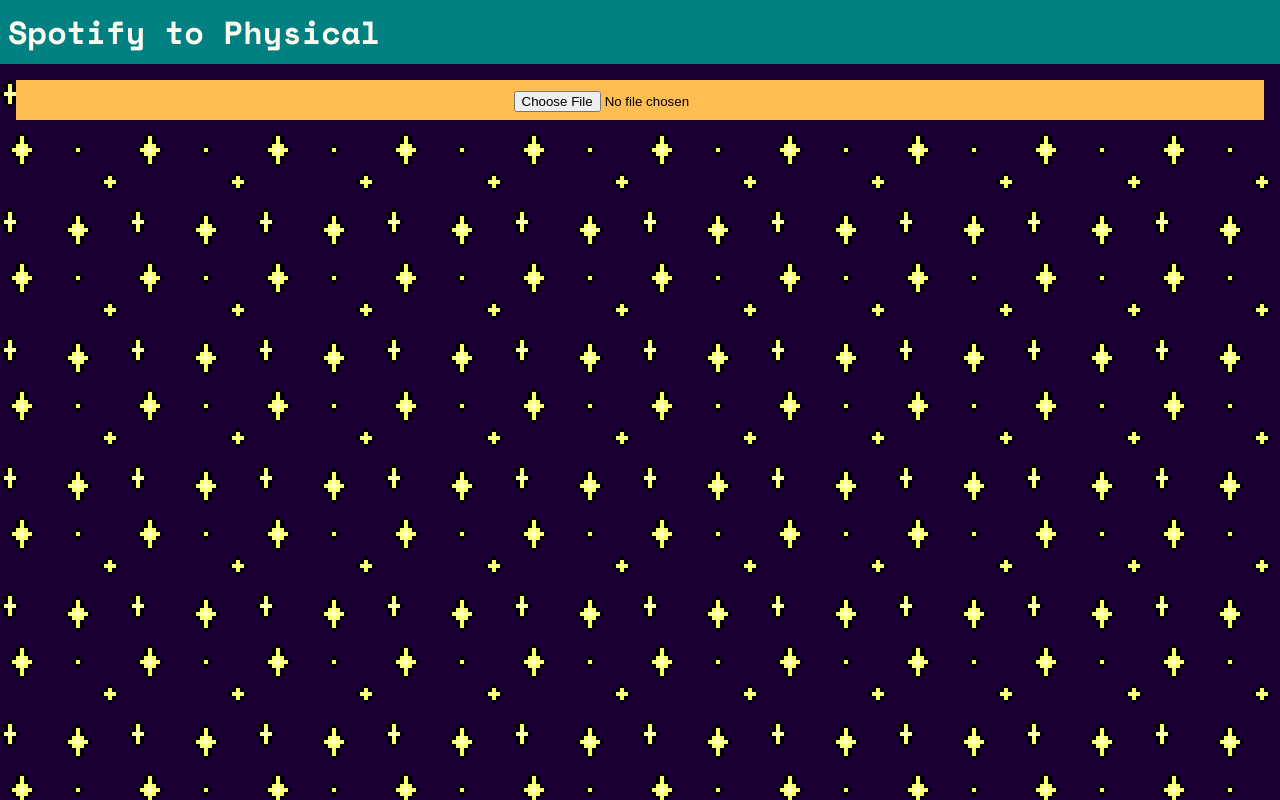
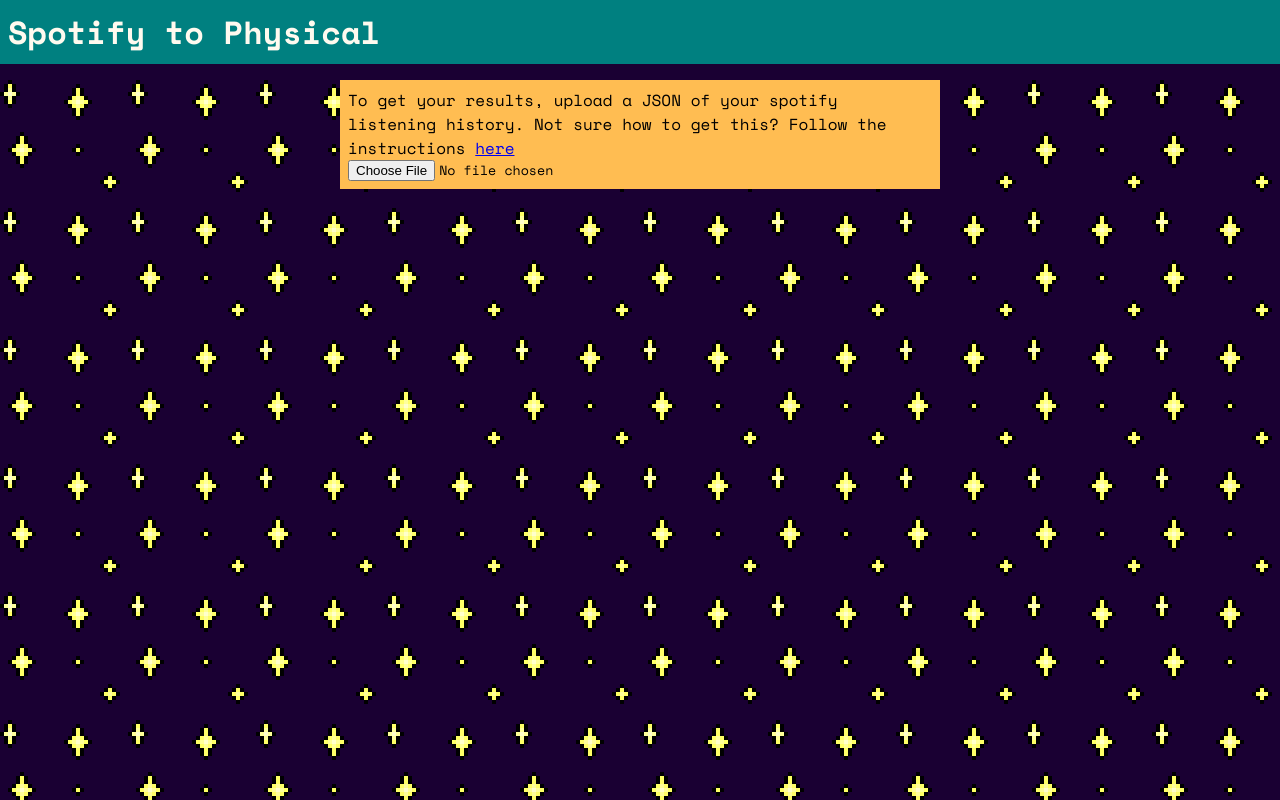
Before and after one commit to kurtmetzger/spotify-to-physical, a React (Vite) app: page / in a window 1280 px wide. Built offline with nearby package versions, Linux system fonts and the light colour scheme.

Commit message:
Added listening stats for revenue sent to artists

```diff
--- a/src/App.jsx
+++ b/src/App.jsx
@@ -34,6 +34,9 @@
         spotifyData && scoredAlbums ? (
           <>
             <h5>Total plays: {spotifyData.length}</h5>
+            <h5>Artists have recieved a total of ${Number(spotifyData.length * 0.0004).toFixed(2)} from your listening this year. One new CD or record gets an artist around $2-10 depending on distribution.</h5>
+            <h5>To get the same ammount to artists you would have to buy {Math.round(Number(spotifyData.length * 0.0004).toFixed(2)/ 10)}-{Math.round(Number(spotifyData.length * 0.0004).toFixed(2) /2)} CDs or records this year.</h5>
+            <h5>A premium Individual plan of 12.99 a year could buy around 12 CDs a year instead, or roughly 5 vinyl albums.</h5>
             <AlbumList scoredAlbums={scoredAlbums}/>
           </>
         ) : (
--- a/src/components/FileUpload.css
+++ b/src/components/FileUpload.css
@@ -6,15 +6,27 @@
   --color-accent: #DC1199;
 }
 
+.fileUploadContainer{
+    display: flex;
+    justify-content: center;
+}
+
 .fileUpload {
+    display: flex;
     background-color: var(--color-secondary);
-    display: flex;
     justify-content: center;
     margin: 16px;
     padding: 8px;
+    width: 100%;
+    max-width: 600px;
+    flex-direction: column;
+}
+
+.fileUpload p, input{
+    width: 100%;
+    color: black;
 }
 
 .fileUpload *{
-    color: black;
     width: min-content;
 }
--- a/src/components/FileUpload.jsx
+++ b/src/components/FileUpload.jsx
@@ -12,8 +12,10 @@
     }
 
     return(
-        <div className="fileUpload">
-            <div>
+        <div className="fileUploadContainer">
+            <div className="fileUpload">
+                {/* -- TODO: replace this directions link with a page of my own. */}
+                <p>To get your results, upload a JSON of your spotify listening history. Not sure how to get this? Follow the instructions <a href='https://explorify.link/instructions'>here</a></p>
                 <input type ="file" accept=".json" onChange={handleFileChange} />
             </div>
         </div>
--- a/src/index.css
+++ b/src/index.css
@@ -23,3 +23,7 @@
   color: var(--color-text);
   font-family: 'Space Mono', monospace;
 }
+
+input{
+  font-family: 'Space Mono', monospace;
+}
```
